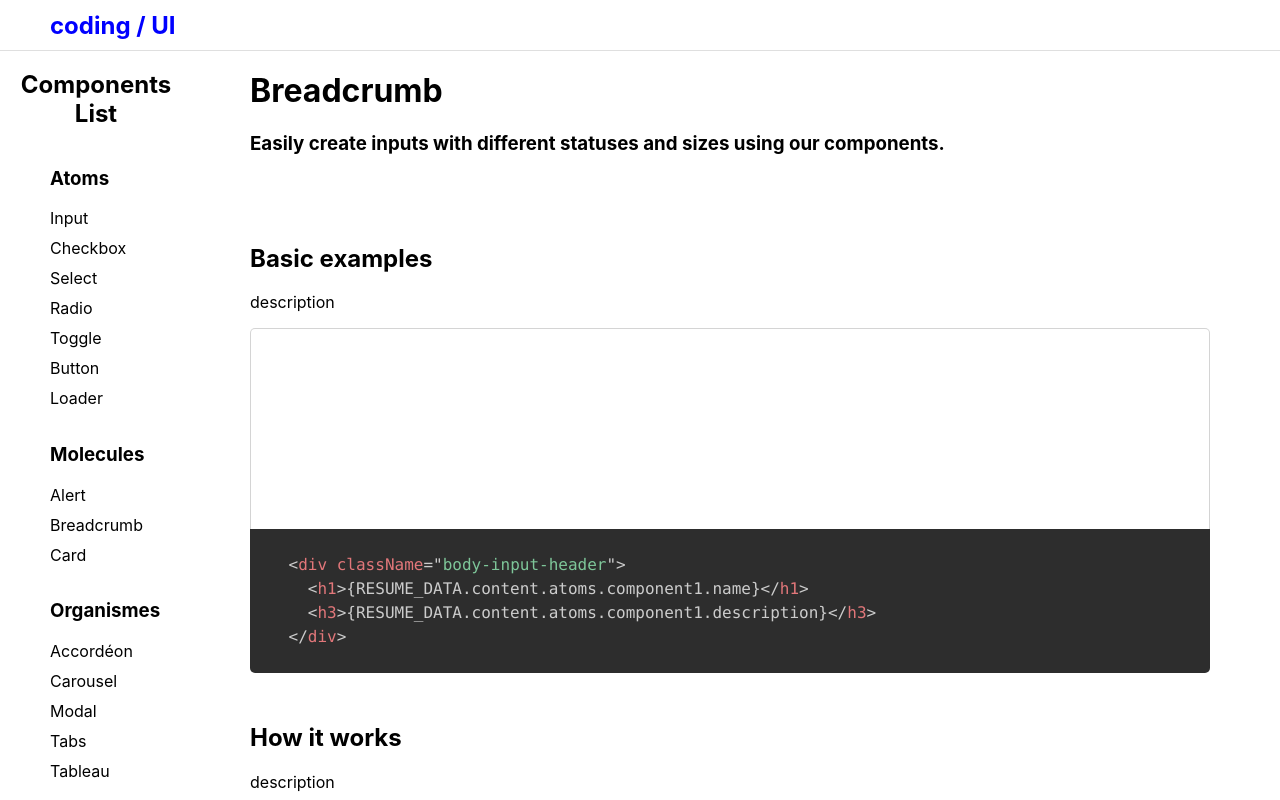
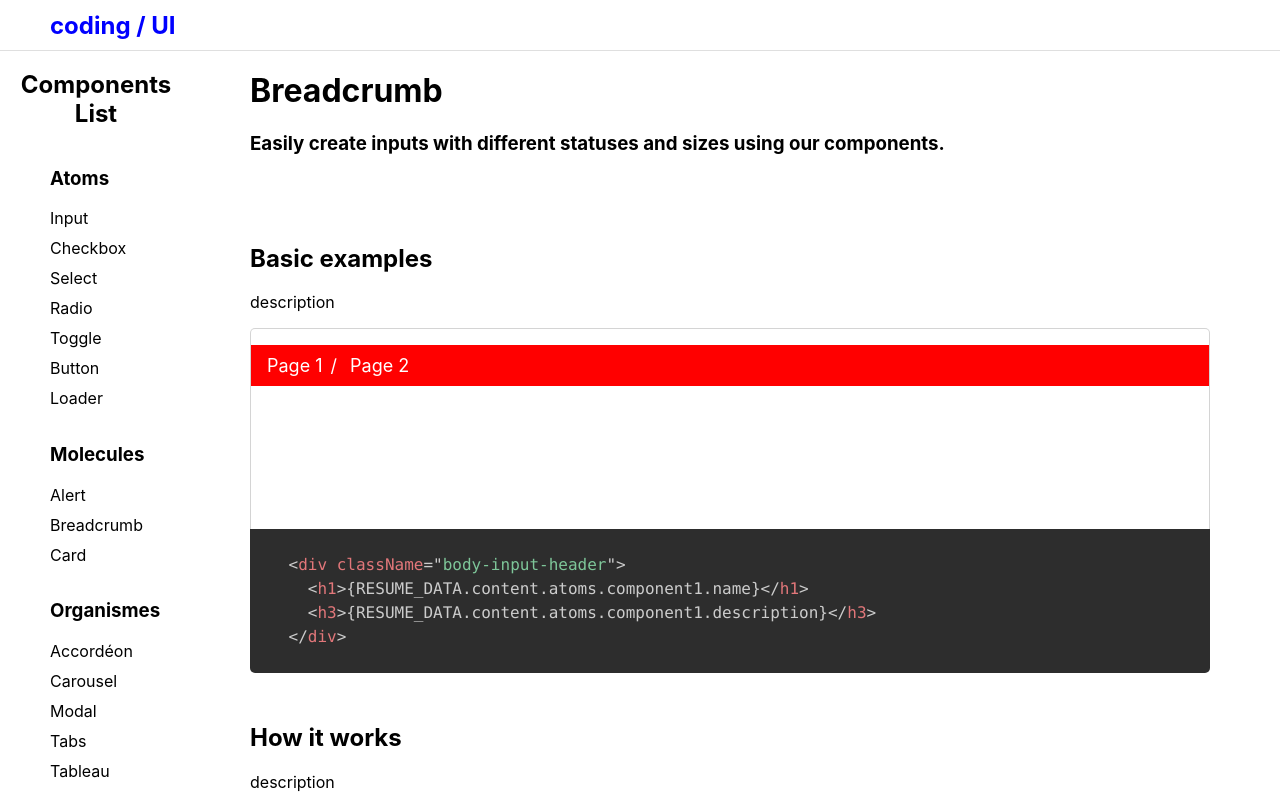
Before and after one commit to SukiTsu/library_react, a React (Vite) app in the folder lib_module/: page /molecules/breadcrumb in a window 1280 px wide. Shown: the top 800 px of the page. Built offline with nearby package versions, Linux system fonts and the light colour scheme.

Commit message:
package modifier

```diff
--- /dev/null
+++ b/lib_module/src/assets/css/pages/breadcrumb.css
@@ -0,0 +1,102 @@
+ul.breadcrumb {
+    padding: 10px 16px;
+    list-style: none;
+}
+
+ul.breadcrumb li {
+    display: inline;
+    font-size: 18px;
+}
+
+ul.breadcrumb li+li:before {
+    padding: 8px;
+    content: "/\00a0";
+}
+
+ul.breadcrumb li a {
+    color: #0275d8;
+    text-decoration: none;
+}
+
+ul.breadcrumb li a:hover {
+    text-decoration: underline;
+}
+
+@media (max-width: 768px) {
+    ul.breadcrumb {
+        padding: 8px 12px;
+    }
+
+    ul.breadcrumb li {
+        font-size: 16px;
+    }
+}
+
+@media (max-width: 576px) {
+    ul.breadcrumb {
+        padding: 5px 10px;
+        text-align: center;
+    }
+
+    ul.breadcrumb li {
+        display: block;
+        font-size: 14px;
+    }
+}
+
+/* ************************************
+                Red
+**************************************/
+ul.breadcrumb.red li a:hover {
+    color: yellow;
+}
+
+ul.breadcrumb.red {
+    background-color: red;
+}
+
+ul.breadcrumb.red li a {
+    color: white;
+}
+
+ul.breadcrumb.red li+li:before {
+    color: white;
+}
+
+/* ************************************
+                Green
+**************************************/
+ul.breadcrumb.green li a:hover {
+    color: yellow;
+}
+
+ul.breadcrumb.green {
+    background-color: green;
+}
+
+ul.breadcrumb.green li a {
+    color: black;
+}
+
+ul.breadcrumb.green li+li:before {
+    color: black;
+}
+
+/* ************************************
+                Blue
+**************************************/
+ul.breadcrumb.blue li a:hover {
+    color: green;
+}
+
+ul.breadcrumb.blue {
+    background-color: blue;
+}
+
+ul.breadcrumb.blue li a {
+    color: white;
+}
+
+ul.breadcrumb.blue li+li:before {
+    color: white;
+}
--- a/lib_module/src/data/data.tsx
+++ b/lib_module/src/data/data.tsx
@@ -118,18 +118,18 @@ export const RESUME_DATA = {
           description: "description",
           props: {
             title: "How it works",
-            description: "description",
+            description: "CheckBox component with checkbox title.",
             props1: {
-              title: "propsInput1",
-              description: "description du props 1",
+              title: "Title",
+              description: "Title displayed above checkboxes",
             },
             props2: {
-              title: "propsInput2",
-              description: "description du props 2",
+              title: "ListChek",
+              description: "Liste des mots qui seront accompagné des cases à checker",
             },
             props3: {
-              title: "propsInput3",
-              description: "description du props 3",
+              title: "BkColor",
+              description: "Couleur de fond de la box (red|blue|green)",
             },
           },
         },
@@ -296,10 +296,10 @@ export const RESUME_DATA = {
           description: "description",
           props: {
             title: "How it works",
-            description: "description",
+            description: "Composant Breadcrumbs qui affiche une liste d'onglets.",
             props1: {
-              title: "propsInput1",
-              description: "description du props 1",
+              title: "ListOnglet",
+              description: "Liste d'onglet qui seront listés",
             },
             props2: {
               title: "propsInput2",
--- /dev/null
+++ b/lib_module/src/pages/components/molecules/breadcrumb/BreadCrumb.tsx
@@ -0,0 +1,46 @@
+import React from 'react'
+import '../../../../assets/css/pages/breadcrumb.css'
+
+/**
+ * Interface représentant un BreadCrumb
+ */
+interface PropsBreadCrumb{
+    /** Liste d'onglet qui seront listé */
+    listOnglet : string[]
+
+    /** Liste de chemin de redirection pour les onglet */
+    listLien : string[]
+
+    /** Couleur de fond*/
+    bkColor: string
+}
+
+/**
+ * Composant Breadcrumbs qui affiche une liste d'onglets.
+ * @param props - Propriété du composant
+ * @param listOnglet - Liste des onglet cliquable qui seront affichés dans le BreadCrumbs
+ * @param listLien - Liste de liens qui seront attribués à la liste d'onglet
+ * @param bkColor - Couleur de fond du breadcrumbs
+ * @returns Composant JSX BreandCrumbs
+ */
+const BreadCrumb: React.FC<PropsBreadCrumb> = ({listOnglet, listLien, bkColor}) =>{
+    if (listOnglet.length !== listLien.length) {
+        return null;
+    }
+    let htmlElement = []
+    for (let i=0;i<listOnglet.length;i++){
+        htmlElement.push(
+            <li key={i}>
+                <a href={listLien[i]}>{listOnglet[i]}</a>
+            </li>
+        )
+    }
+    return (
+        <ul className={`breadcrumb ${bkColor}`}>
+            {htmlElement}
+        </ul>
+
+    )
+}
+
+export default BreadCrumb
--- a/lib_module/src/pages/components/molecules/breadcrumb/breadcrumbPage.tsx
+++ b/lib_module/src/pages/components/molecules/breadcrumb/breadcrumbPage.tsx
@@ -5,6 +5,7 @@ import { RESUME_DATA } from "../../../../data/data";
 import Navbar from "../../../../components/presentation/Navbar";
 import Sidebar from "../../../../components/presentation/Sidebar";
 import Prism from "prismjs";
+import BreadCrumb from "./BreadCrumb";
 
 export default function BreadcrumbPage() {
   //Hook useEffect pour exécuter une action après le montage du composant
@@ -43,7 +44,7 @@ export default function BreadcrumbPage() {
                   .description
               }
             </p>
-            <div className="example-component"></div>
+            <div className="example-component"><BreadCrumb listOnglet={["Page 1","Page 2"]} listLien={["#","#"]} bkColor="red"/></div>
             <pre>
               <code
                 className="language-html line-numbers"
```
Also changed, not shown: lib_module/package.json (+4 -3 lines), 1 other file (tests, documents, lock files or other folders).
